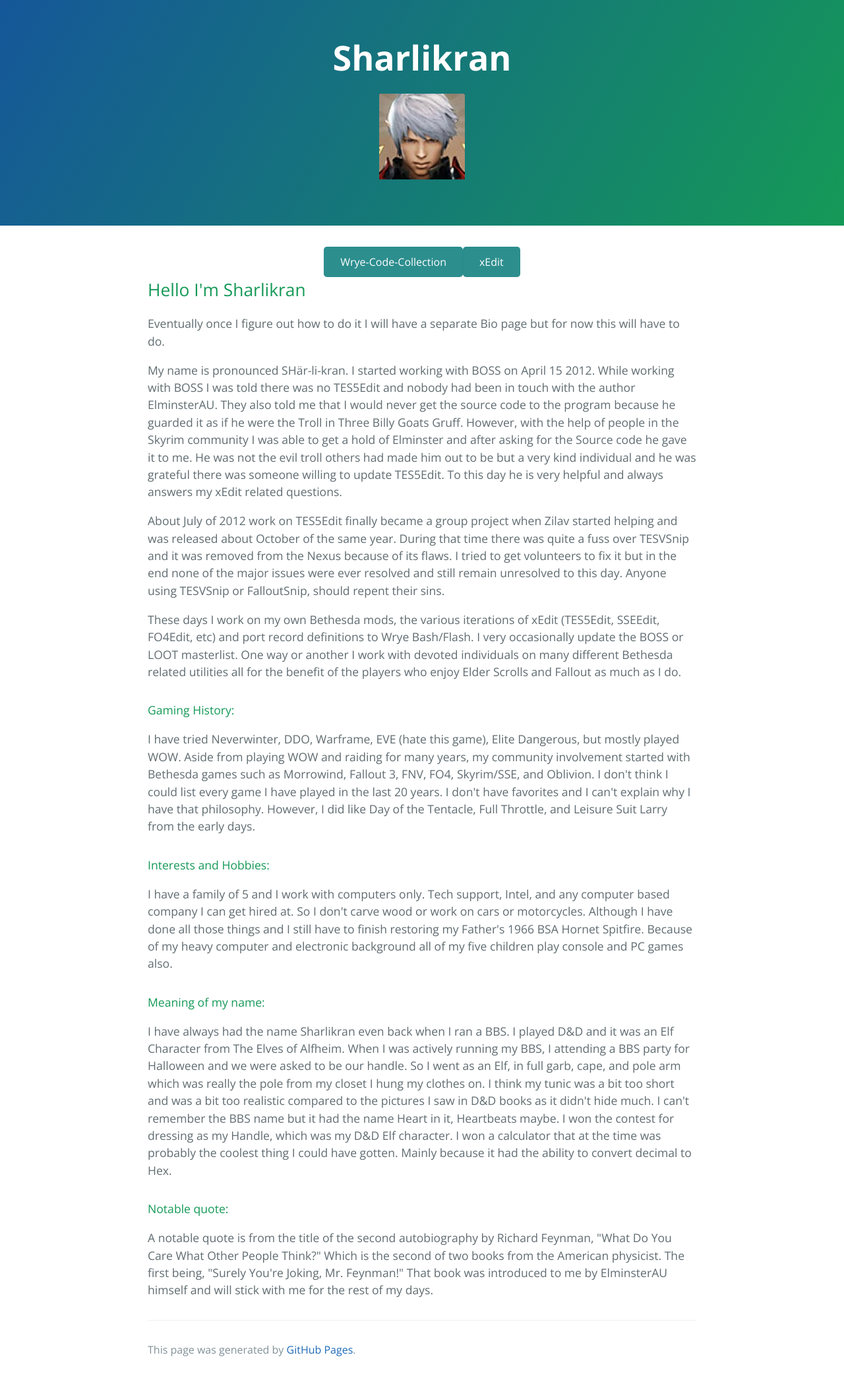
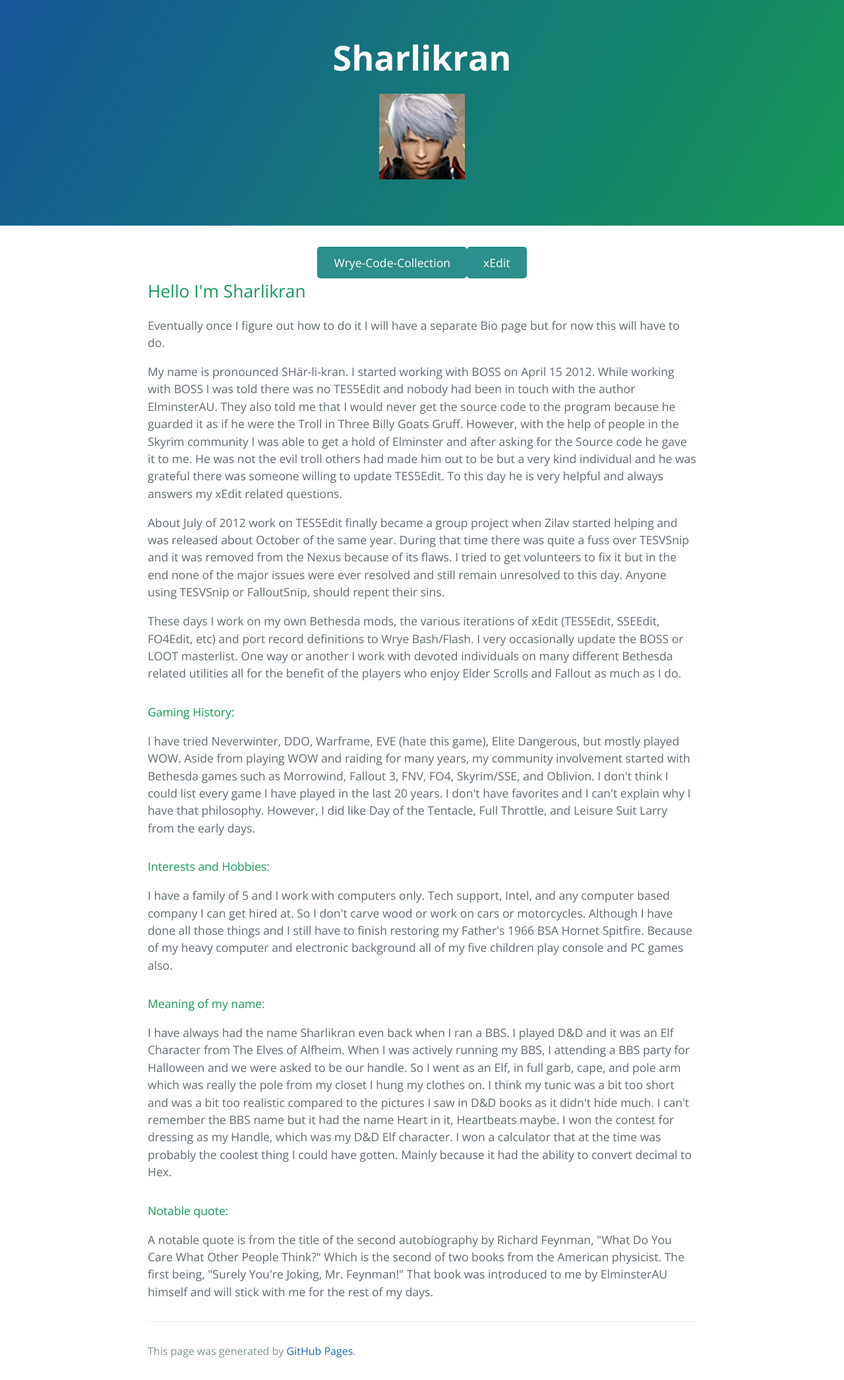
Before and after one commit to Sharlikran/sharlikran.github.io, a Jekyll site: the page built from index.html, in a window 1280 px wide. Shown: the whole page at 66% size. Built offline with Jekyll 4.4.1, drawn with Linux system fonts in a browser that asks for light colours; the repository's description, which GitHub fills in, is left out.

Commit message:
test without font size and change if not large button

```diff
--- a/_sass/jekyll-theme-cayman.scss
+++ b/_sass/jekyll-theme-cayman.scss
@@ -99,8 +99,14 @@ a {
   padding: 10px 24px;
   text-align: center;
   text-decoration: none;
-  font-size: 16px;
   cursor: pointer;
+
+  @include medium {
+    font-size: 0.9rem;
+  }
+  @include small {
+    font-size: 0.9rem;
+  }
 }
 
 .btngroup:hover {
```
